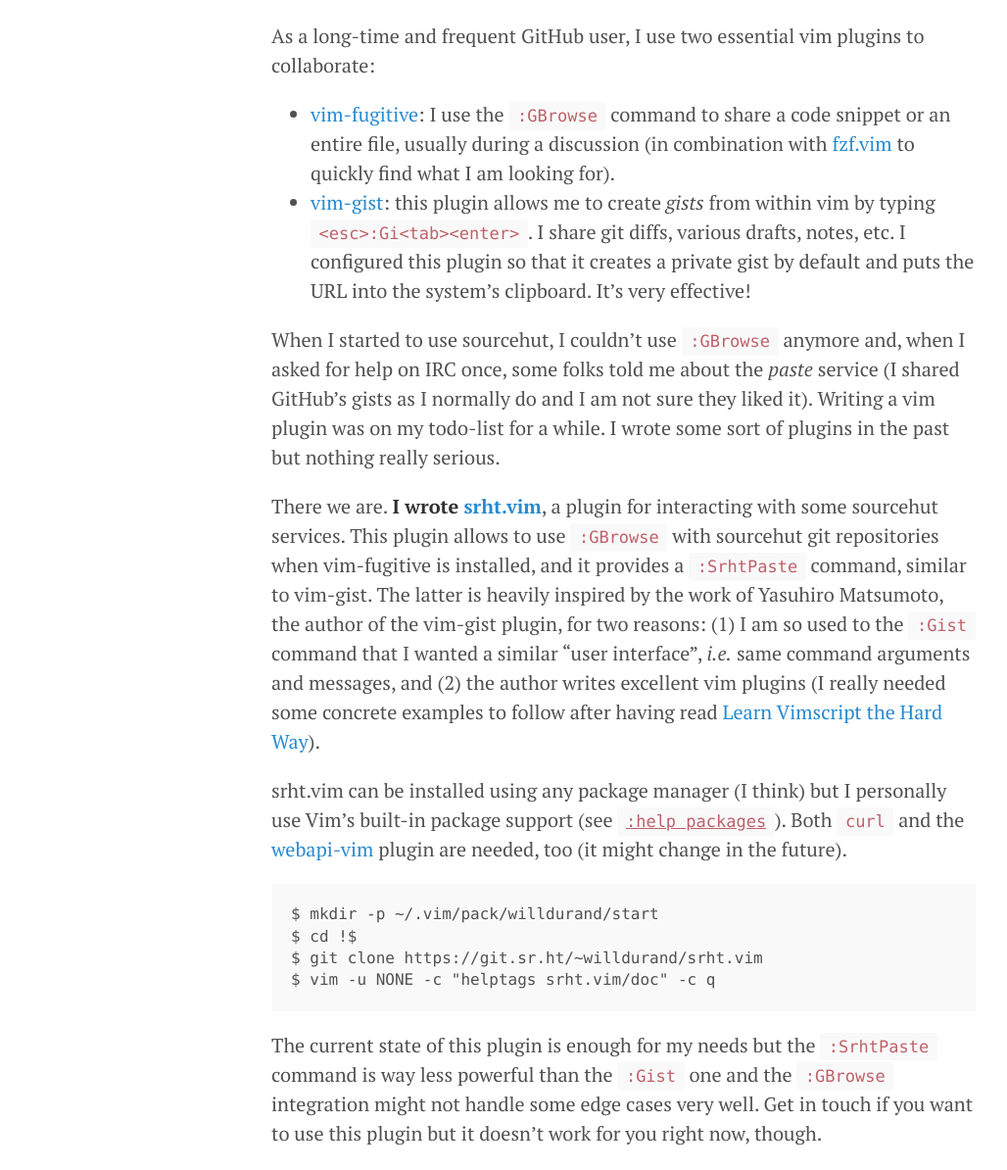
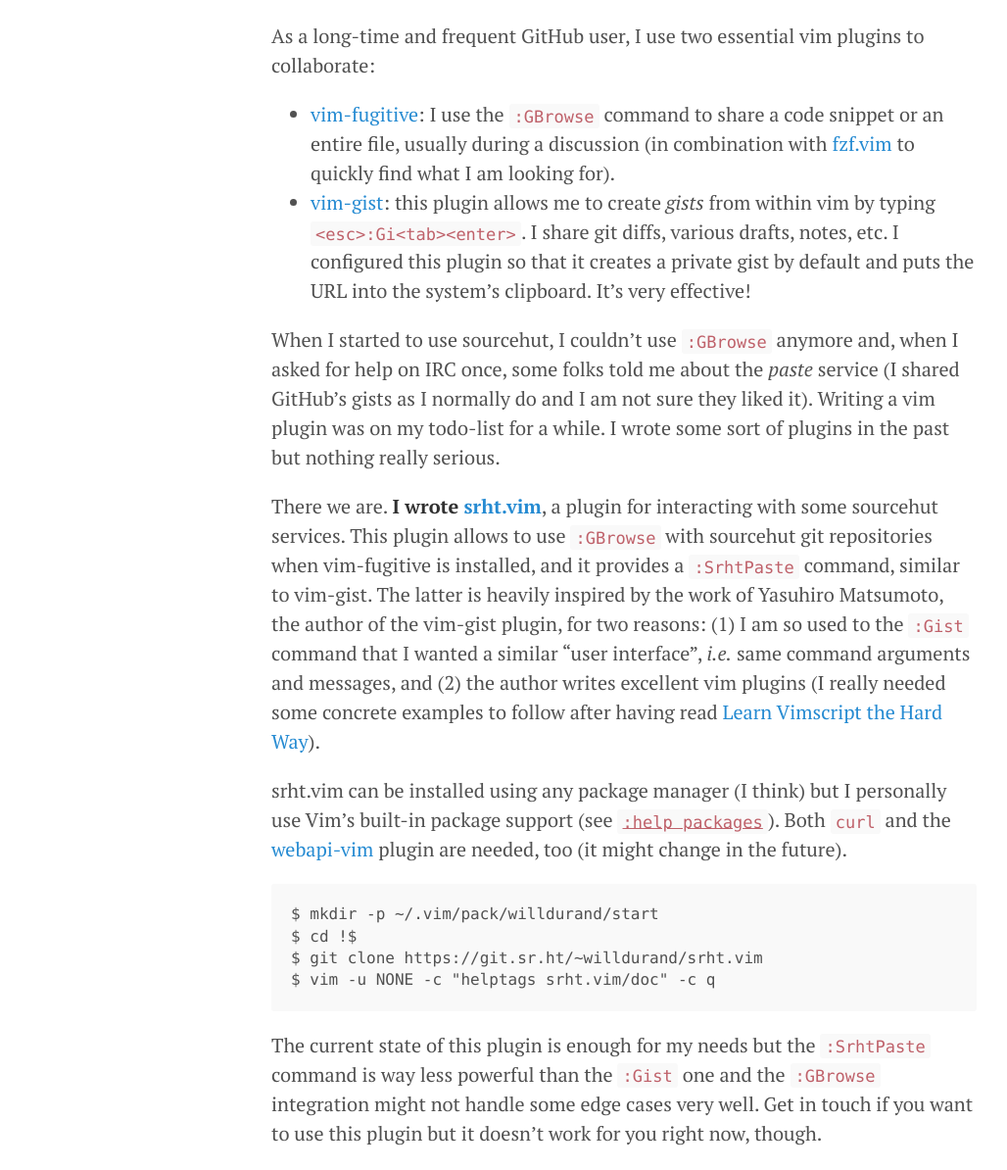
Before and after one commit to willdurand/willdurand.github.io, a Jekyll site: the page built from _posts/2021-03-01-introducing-srht-vim.md, in a window 1280 px wide. Shown: the part 310-1504 px from the top of the page at 98% size, without its empty margins (3-1031 px from the left). Built offline with Jekyll 4.4.1, drawn with Linux system fonts in a browser that asks for light colours.

Commit message:
css: fix code padding

```diff
--- a/css/poole.css
+++ b/css/poole.css
@@ -140,7 +140,7 @@
 }
 
 code {
-  padding: 0.25em 0.5em;
+  padding: 0.15em 0.3em;
   font-size: 85%;
   color: #bf616a;
   background-color: #f9f9f9;
```
